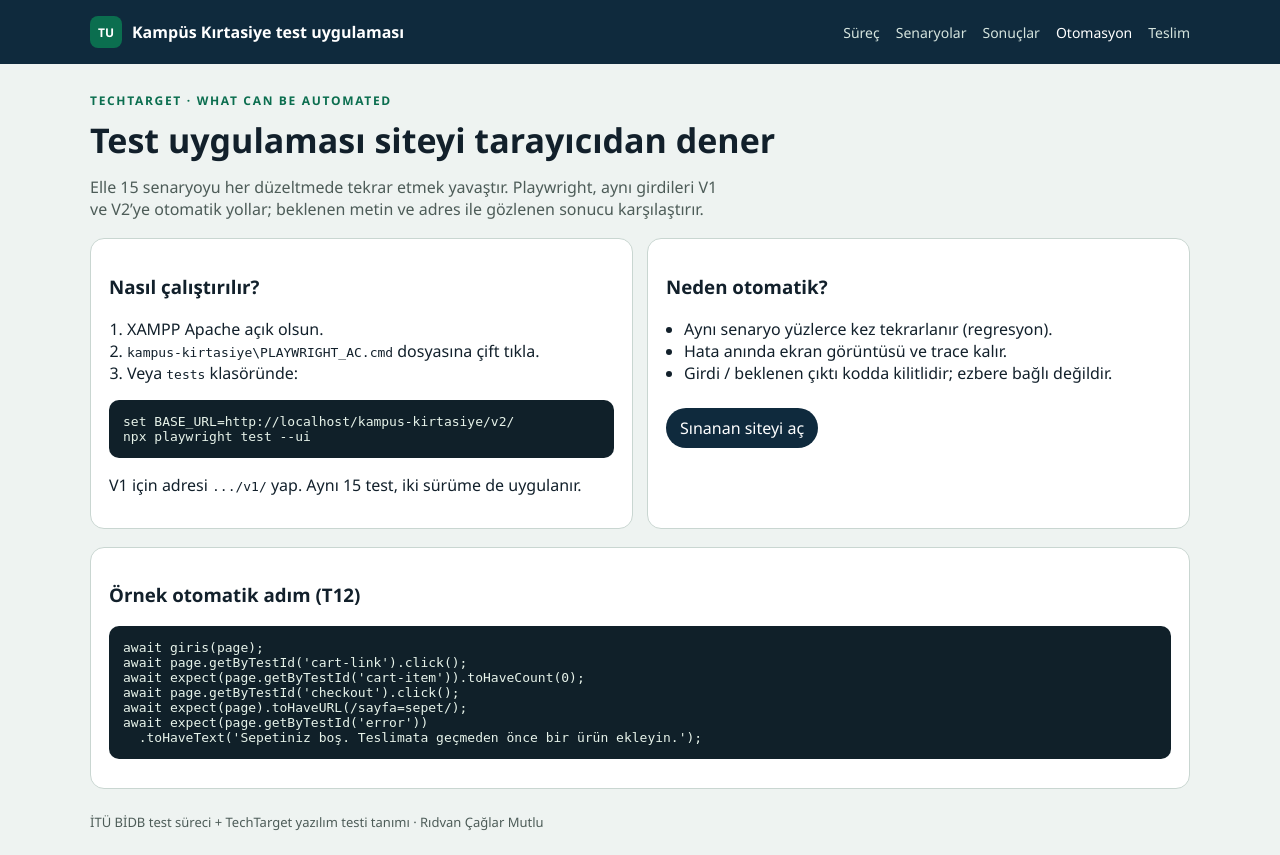
After one commit to ridvancaglarmutlu/Veri-Taban-Projesi-, a PHP site: page /kampus-kirtasiye/test-uygulamasi/otomasyon.php in a window 1280 px wide. The commit adds this page. Run offline with PHP 8.4, Linux system fonts and the light colour scheme.

Commit message:
İTÜ ve TechTarget sürecine göre test uygulaması ve sunumu ekle
Teslim iki parçaya ayrıldı: Kampüs Kırtasiye web sitesi ve onu kara kutu
senaryolarıyla sınayan test uygulaması. Sunum hazırlık, dinamik test ve
sonlandırma adımlarını kaynaklara bağlar.

Co-authored-by: ridvancaglarmutlu <ridvancaglarmutlu@users.noreply.github.com>

```diff
--- /dev/null
+++ b/kampus-kirtasiye/test-uygulamasi/iskelet.php
@@ -0,0 +1,31 @@
+<?php
+declare(strict_types=1);
+require_once __DIR__ . '/veriler.php';
+
+function tu_bas(string $baslik, string $aktif = 'surec'): void
+{
+    header('Content-Type: text/html; charset=utf-8');
+    $baglar = [
+        'surec' => ['index.php', 'Süreç'],
+        'senaryo' => ['senaryolar.php', 'Senaryolar'],
+        'sonuc' => ['sonuclar.php', 'Sonuçlar'],
+        'oto' => ['otomasyon.php', 'Otomasyon'],
+    ];
+    echo '<!DOCTYPE html><html lang="tr"><head><meta charset="utf-8">';
+    echo '<meta name="viewport" content="width=device-width, initial-scale=1">';
+    echo '<title>' . htmlspecialchars($baslik) . ' · Test uygulaması</title>';
+    echo '<link rel="stylesheet" href="stil.css"></head><body>';
+    echo '<header class="bar"><div class="wrap row">';
+    echo '<a class="brand" href="index.php"><span>TU</span> Kampüs Kırtasiye test uygulaması</a><nav>';
+    foreach ($baglar as $k => [$href, $ad]) {
+        $cls = $k === $aktif ? ' class="on"' : '';
+        echo '<a' . $cls . ' href="' . $href . '">' . $ad . '</a>';
+    }
+    echo '<a href="../index.php">Teslim</a>';
+    echo '</nav></div></header><main class="wrap">';
+}
+
+function tu_son(): void
+{
+    echo '</main><footer class="wrap foot">İTÜ BİDB test süreci + TechTarget yazılım testi tanımı · Rıdvan Çağlar Mutlu</footer></body></html>';
+}
--- /dev/null
+++ b/kampus-kirtasiye/test-uygulamasi/otomasyon.php
@@ -0,0 +1,41 @@
+<?php
+declare(strict_types=1);
+require __DIR__ . '/iskelet.php';
+tu_bas('Otomasyon', 'oto');
+?>
+<p class="kicker">TechTarget · What can be automated</p>
+<h1>Test uygulaması siteyi tarayıcıdan dener</h1>
+<p class="lead">Elle 15 senaryoyu her düzeltmede tekrar etmek yavaştır. Playwright, aynı girdileri V1 ve V2’ye otomatik yollar; beklenen metin ve adres ile gözlenen sonucu karşılaştırır.</p>
+<div class="split">
+  <section class="panel">
+    <h3>Nasıl çalıştırılır?</h3>
+    <ol>
+      <li>XAMPP Apache açık olsun.</li>
+      <li><code>kampus-kirtasiye\PLAYWRIGHT_AC.cmd</code> dosyasına çift tıkla.</li>
+      <li>Veya <code>tests</code> klasöründe:</li>
+    </ol>
+    <pre>set BASE_URL=http://localhost/kampus-kirtasiye/v2/
+npx playwright test --ui</pre>
+    <p>V1 için adresi <code>.../v1/</code> yap. Aynı 15 test, iki sürüme de uygulanır.</p>
+  </section>
+  <section class="panel">
+    <h3>Neden otomatik?</h3>
+    <ul>
+      <li>Aynı senaryo yüzlerce kez tekrarlanır (regresyon).</li>
+      <li>Hata anında ekran görüntüsü ve trace kalır.</li>
+      <li>Girdi / beklenen çıktı kodda kilitlidir; ezbere bağlı değildir.</li>
+    </ul>
+    <p><a class="btn" href="../v2/index.php?sayfa=giris">Sınanan siteyi aç</a></p>
+  </section>
+</div>
+<section class="panel">
+  <h3>Örnek otomatik adım (T12)</h3>
+  <pre>await giris(page);
+await page.getByTestId('cart-link').click();
+await expect(page.getByTestId('cart-item')).toHaveCount(0);
+await page.getByTestId('checkout').click();
+await expect(page).toHaveURL(/sayfa=sepet/);
+await expect(page.getByTestId('error'))
+  .toHaveText('Sepetiniz boş. Teslimata geçmeden önce bir ürün ekleyin.');</pre>
+</section>
+<?php tu_son();
--- /dev/null
+++ b/kampus-kirtasiye/test-uygulamasi/stil.css
@@ -0,0 +1,45 @@
+
+:root {
+  --ink: #12202b;
+  --navy: #0f2a3d;
+  --paper: #eef3f1;
+  --card: #ffffff;
+  --line: #c9d6d1;
+  --ok: #1f7a4d;
+  --bad: #a61f2b;
+  --accent: #0b6e4f;
+  --muted: #4d5c58;
+}
+* { box-sizing: border-box; }
+body { margin: 0; font-family: "Segoe UI", "Trebuchet MS", sans-serif; background: var(--paper); color: var(--ink); }
+a { color: var(--accent); }
+.wrap { width: min(1100px, calc(100% - 36px)); margin: 0 auto; }
+.bar { background: var(--navy); color: #e8f2ee; }
+.row { display: flex; justify-content: space-between; align-items: center; min-height: 64px; gap: 16px; }
+.brand { color: #fff; text-decoration: none; font-weight: 700; display: flex; gap: 10px; align-items: center; }
+.brand span { background: var(--accent); width: 32px; height: 32px; display: grid; place-items: center; border-radius: 8px; font-size: 12px; }
+nav { display: flex; gap: 16px; flex-wrap: wrap; }
+nav a { color: #d5e4de; text-decoration: none; font-size: 14px; }
+nav a.on, nav a:hover { color: #fff; }
+.kicker { margin-top: 28px; letter-spacing: .14em; text-transform: uppercase; font-size: 12px; color: var(--accent); font-weight: 700; }
+h1 { margin: 8px 0 12px; font-size: 34px; line-height: 1.15; }
+.lead { max-width: 70ch; color: var(--muted); }
+.steps { display: grid; grid-template-columns: 1fr 1fr 1fr; gap: 14px; margin: 22px 0; }
+.steps article, .panel { background: var(--card); border: 1px solid var(--line); border-radius: 14px; padding: 16px 18px; }
+.split { display: grid; grid-template-columns: 1fr 1fr; gap: 14px; margin: 18px 0; }
+ul, ol { padding-left: 18px; }
+table { width: 100%; border-collapse: collapse; background: var(--card); margin: 18px 0 28px; font-size: 14px; }
+th, td { border: 1px solid var(--line); padding: 8px 10px; text-align: left; vertical-align: top; }
+th { background: var(--navy); color: #fff; }
+tr:nth-child(even) td { background: #f5faf7; }
+.ok { color: var(--ok); font-weight: 700; }
+.bad { color: var(--bad); font-weight: 700; }
+.kpi { display: grid; grid-template-columns: 1fr 1fr; gap: 14px; margin: 18px 0; }
+.kpi div { background: var(--card); border: 1px solid var(--line); border-radius: 14px; padding: 16px; }
+.kpi span { display: block; font-size: 22px; font-weight: 700; }
+.btn { display: inline-block; margin: 8px 8px 0 0; background: var(--navy); color: #fff; text-decoration: none; padding: 9px 14px; border-radius: 999px; }
+.btn.alt { background: var(--accent); }
+pre { background: #102029; color: #e7f3ea; padding: 14px; border-radius: 10px; overflow: auto; font-size: 13px; }
+.note { color: var(--muted); }
+.foot { padding: 24px 0; color: var(--muted); font-size: 13px; }
+@media (max-width: 860px) { .steps, .split, .kpi { grid-template-columns: 1fr; } .row { flex-direction: column; align-items: flex-start; padding: 12px 0; } }
--- /dev/null
+++ b/kampus-kirtasiye/test-uygulamasi/veriler.php
@@ -0,0 +1,49 @@
+<?php
+declare(strict_types=1);
+
+function test_senaryolari(): array
+{
+    return [
+        ['id' => 'T01', 'grup' => 'Giriş', 'ad' => 'Boş giriş', 'girdi' => 'Kullanıcı adı ve şifre boş', 'beklenen' => 'Kullanıcı adı boş bırakılamaz.', 'teknik' => 'Negatif / kara kutu', 'v1' => 'geçti', 'v2' => 'geçti'],
+        ['id' => 'T02', 'grup' => 'Giriş', 'ad' => 'Yanlış şifre', 'girdi' => 'ridvan / yanlis123', 'beklenen' => 'Kullanıcı adı veya şifre hatalı.', 'teknik' => 'Negatif / kara kutu', 'v1' => 'geçti', 'v2' => 'geçti'],
+        ['id' => 'T03', 'grup' => 'Raf', 'ad' => 'Geçerli giriş', 'girdi' => 'ridvan / Defter2026', 'beklenen' => '6 ürün listelenir', 'teknik' => 'Pozitif / fonksiyonel', 'v1' => 'geçti', 'v2' => 'geçti'],
+        ['id' => 'T04', 'grup' => 'Raf', 'ad' => 'Kırtasiye filtresi', 'girdi' => 'Kategori = kirtasiye', 'beklenen' => '4 ürün listelenir', 'teknik' => 'Fonksiyonel', 'v1' => 'kaldı', 'v2' => 'geçti'],
+        ['id' => 'T05', 'grup' => 'Sepet', 'ad' => 'Defter ekleme', 'girdi' => 'Ürün 1 sepete eklenir', 'beklenen' => '1 adet, 54,90 TL', 'teknik' => 'Pozitif', 'v1' => 'geçti', 'v2' => 'geçti'],
+        ['id' => 'T06', 'grup' => 'Sepet', 'ad' => 'Defteri kaldırma', 'girdi' => 'Sepetteki defter silinir', 'beklenen' => '0 ürün, 0,00 TL', 'teknik' => 'Fonksiyonel', 'v1' => 'geçti', 'v2' => 'geçti'],
+        ['id' => 'T07', 'grup' => 'Teslimat', 'ad' => 'Boş form', 'girdi' => 'Ad, soyad, telefon boş', 'beklenen' => 'Ad alanı zorunludur.', 'teknik' => 'Negatif', 'v1' => 'geçti', 'v2' => 'geçti'],
+        ['id' => 'T08', 'grup' => 'Giriş', 'ad' => 'Kilitli hesap', 'girdi' => 'mezun / Mezun2026', 'beklenen' => 'Hesap kilitlidir uyarısı', 'teknik' => 'Negatif', 'v1' => 'geçti', 'v2' => 'geçti'],
+        ['id' => 'T09', 'grup' => 'Giriş', 'ad' => 'Boş şifre', 'girdi' => 'ridvan, şifre boş', 'beklenen' => 'Şifre alanı zorunludur.', 'teknik' => 'Negatif', 'v1' => 'geçti', 'v2' => 'geçti'],
+        ['id' => 'T10', 'grup' => 'Sepet', 'ad' => 'İki ürün + kargo', 'girdi' => 'Defter + USB', 'beklenen' => '398,80 TL', 'teknik' => 'Pozitif / sınır para', 'v1' => 'geçti', 'v2' => 'geçti'],
+        ['id' => 'T11', 'grup' => 'Teslimat', 'ad' => '10 haneli telefon', 'girdi' => '0555123456', 'beklenen' => 'Sipariş tamamlanır', 'teknik' => 'Pozitif / sınır', 'v1' => 'geçti', 'v2' => 'geçti'],
+        ['id' => 'T12', 'grup' => 'Sepet', 'ad' => 'Boş sepet teslimatı', 'girdi' => '0 ürün, Teslimata geç', 'beklenen' => 'Sepette kalır, uyarı çıkar', 'teknik' => 'Negatif / güvenlik kuralı', 'v1' => 'kaldı', 'v2' => 'geçti'],
+        ['id' => 'T13', 'grup' => 'Teslimat', 'ad' => '9 haneli telefon', 'girdi' => '055512345', 'beklenen' => '10 rakam kuralı reddeder', 'teknik' => 'Sınır komşusu', 'v1' => 'geçti', 'v2' => 'geçti'],
+        ['id' => 'T14', 'grup' => 'Teslimat', 'ad' => '11 haneli telefon', 'girdi' => '05551234567', 'beklenen' => '10 rakam kuralı reddeder', 'teknik' => 'Sınır komşusu', 'v1' => 'geçti', 'v2' => 'geçti'],
+        ['id' => 'T15', 'grup' => 'Oturum', 'ad' => 'Çıkış sonrası raf', 'girdi' => 'Çıkış, sonra /urunler', 'beklenen' => 'Giriş sayfasına düşer', 'teknik' => 'Fonksiyonel', 'v1' => 'geçti', 'v2' => 'geçti'],
+    ];
+}
+
+function test_kapsam(): array
+{
+    return [
+        'edilecek' => [
+            'Öğrenci girişi ve kilitli hesap',
+            'Ürün listesi ve kırtasiye filtresi',
+            'Sepet adedi, ara toplam, 14,90 TL teslimat',
+            'Teslimat formu ve 10 haneli telefon',
+            'Boş sepetle siparişin engellenmesi',
+            'Çıkış sonrası korumalı sayfa',
+        ],
+        'edilmeyecek' => [
+            'Yük / performans (İTÜ: zorlanım testi yapılmadı)',
+            'Kapsamlı güvenlik ve sızma testi (TechTarget)',
+            'Mobil uyumluluk ve erişilebilirlik',
+            'Gerçek ödeme ve kargo entegrasyonu',
+            'Birim testi (kod içi JUnit benzeri test yok; kara kutu seçildi)',
+        ],
+        'bitirme' => [
+            'V2 üzerinde 15/15 senaryo geçer',
+            'V1 ile bulunan T04 ve T12 düzeltilmiş görünür',
+            'Regresyon: eski 13 senaryo V2’de bozulmaz',
+        ],
+    ];
+}
```
Also changed, not shown: kampus-kirtasiye/giris-stil.css (added, +47 -0 lines), kampus-kirtasiye/index.php (+46 -4 lines), kampus-kirtasiye/test-uygulamasi/index.php (added, +42 -0 lines), kampus-kirtasiye/test-uygulamasi/senaryolar.php (added, +27 -0 lines), kampus-kirtasiye/test-uygulamasi/sonuclar.php (added, +33 -0 lines), kampus-kirtasiye/README.md, kampus-kirtasiye/sunum/gorseller/teslim.png (added), kampus-kirtasiye/sunum/gorseller/test-oto.png (added), kampus-kirtasiye/sunum/gorseller/test-senaryo.png (added), kampus-kirtasiye/sunum/gorseller/test-sonuc.png (added), kampus-kirtasiye/sunum/gorseller/test-surec.png (added), 3 other files.
